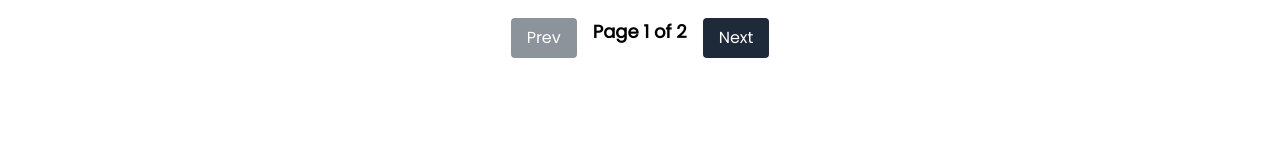
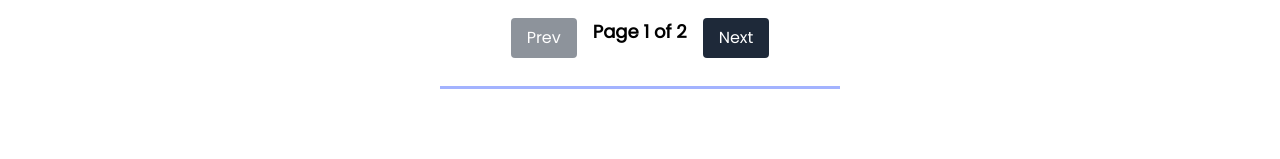
Before and after one commit to AdeSetiyawan/andyterapi, a React (Vite) app: page /galleri in a window 1280 px wide. Shown: the part 730-889 px from the top of the page. Before the commit the page ends 800 px from the top, so only its background shows below. Built offline with nearby package versions, Linux system fonts and the light colour scheme.

Commit message:
update Gallery Page Add Footer and Divider

```diff
--- a/src/pages/galeri.jsx
+++ b/src/pages/galeri.jsx
@@ -1,6 +1,7 @@
 import { useState } from "react";
 import HeaderSeo from "../components/headerSEO";
 import FadeInWhenVisible from "../components/fadeinwhenvisible";
+import Footer from "../components/footer";
 
 export default function Gallery() {
     const [selectImage, setSelectedImage] = useState(null);
@@ -74,7 +75,7 @@ const [imageLoadingStates, setImageLoadingStates] = useState({});
 
 
                 {/* Pagination Controls */}
-            <div className="flex justify-center gap-4 mt-4">
+            <div className="flex justify-center gap-4 mt-4 ">
                 <button
                 onClick={() => setCurrentPage((prev) => Math.max(prev - 1, 1))}
                 className="px-4 py-2 bg-gray-800 cursor-pointer disabled:cursor-no-drop  text-white rounded disabled:opacity-50"
@@ -122,6 +123,13 @@ const [imageLoadingStates, setImageLoadingStates] = useState({});
                         </FadeInWhenVisible>
                     </div>
             )}
+
+
+
+            <div className="p-4 mt-3 flex justify-center w-full">
+                <div className="w-100 border-b-3 border-indigo-300"></div>
+            </div>
+            <Footer/>
         </div>
 
 
```
